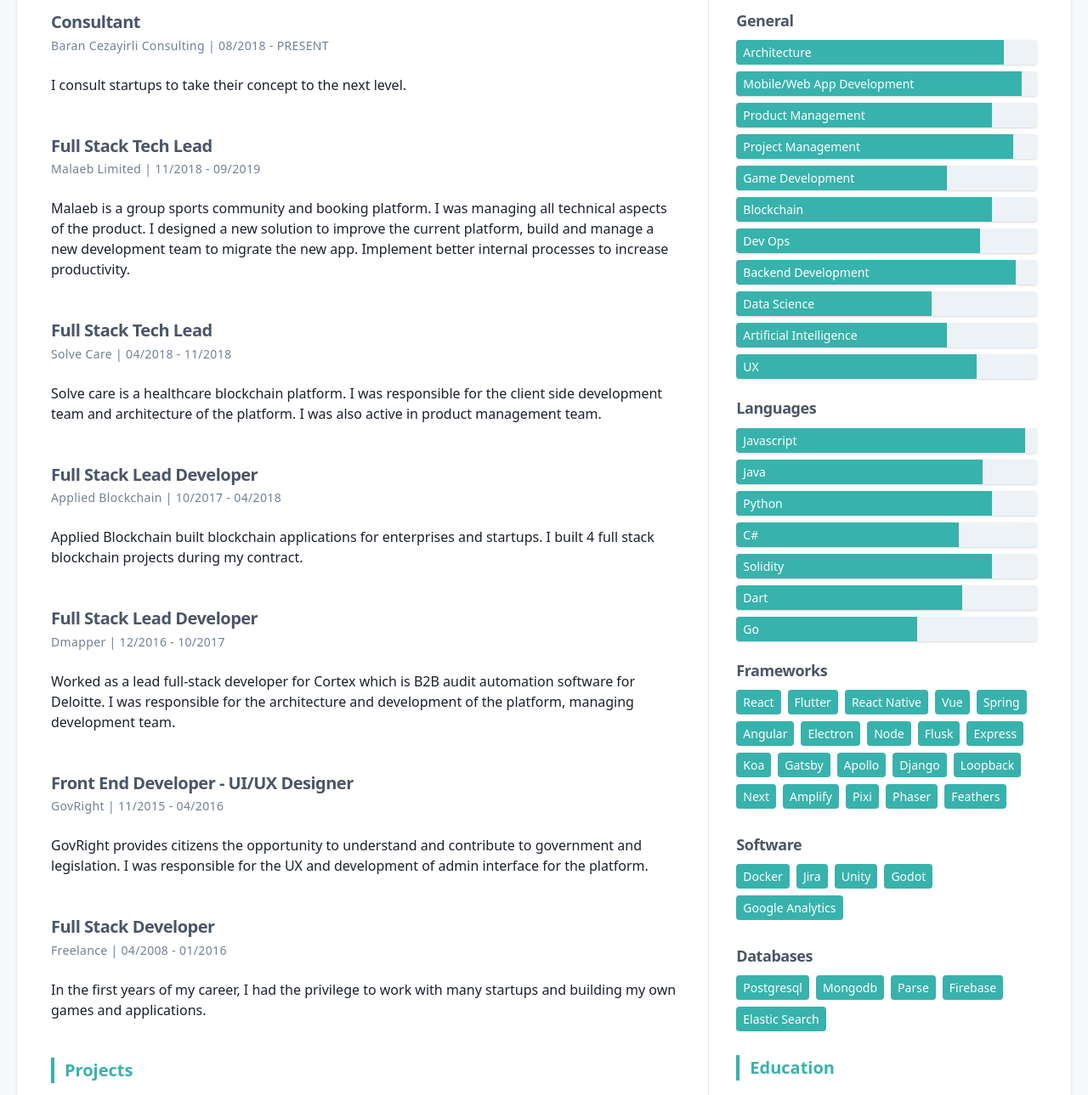
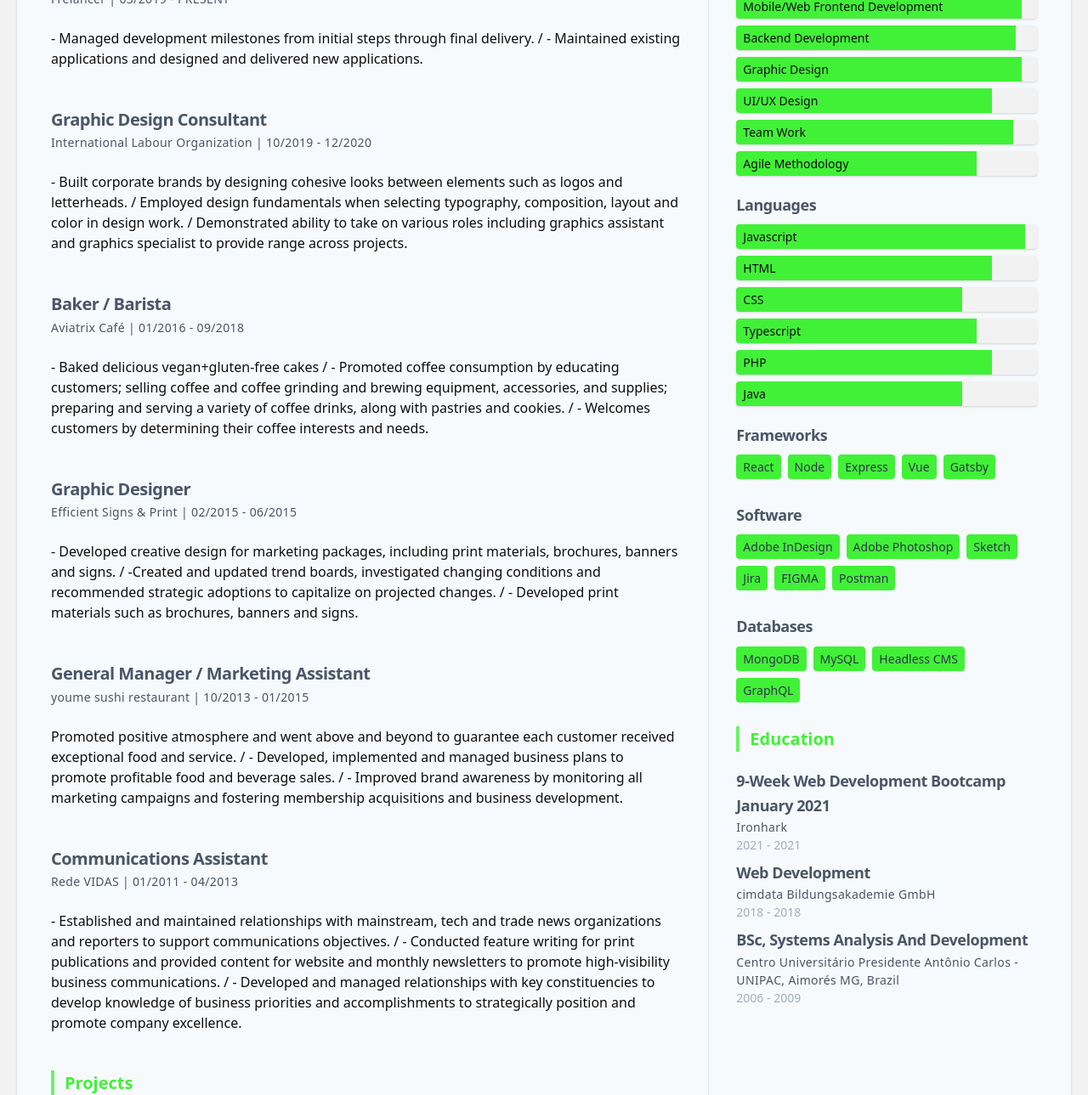
Before and after one commit to ptrcklehmann/resume-cms, a Gatsby site: page / in a window 1280 px wide. Shown: the part 475-1764 px from the top of the page at 85% size. Built offline with nearby package versions, Linux system fonts and the light colour scheme; Gatsby itself is replaced by a stand-in of ours.

Commit message:
add resume info and slyling

```diff
--- a/data/profile.json
+++ b/data/profile.json
@@ -1,9 +1,9 @@
 {
   "contact": {
-    "phone": "+380 63 251 76 44",
-    "email": "contact@barancezayirli.com",
-    "website": "https://barancezayirli.com",
-    "location": "Kiev, Ukraine"
+    "phone": "+49 15901345063",
+    "email": "ptrcklehmann@gmail.com",
+    "website": "https://ptrcklehmann.com",
+    "location": "Berlin, Germany"
   },
   "skills": [
     {
@@ -11,47 +11,27 @@
       "type": "percent",
       "subskills": [
         {
-          "name": "Architecture",
-          "percent": 89
-        },
-        {
-          "name": "Mobile/Web App Development",
+          "name": "Mobile/Web Frontend Development",
           "percent": 95
-        },
-        {
-          "name": "Product Management",
-          "percent": 85
-        },
-        {
-          "name": "Project Management",
-          "percent": 92
-        },
-        {
-          "name": "Game Development",
-          "percent": 70
-        },
-        {
-          "name": "Blockchain",
-          "percent": 85
-        },
-        {
-          "name": "Dev Ops",
-          "percent": 81
         },
         {
           "name": "Backend Development",
           "percent": 93
         },
         {
-          "name": "Data Science",
-          "percent": 65
+          "name": "Graphic Design",
+          "percent": 95
         },
         {
-          "name": "Artificial Intelligence",
-          "percent": 70
+          "name": "UI/UX Design",
+          "percent": 85
         },
         {
-          "name": "UX",
+          "name": "Team Work",
+          "percent": 92
+        },
+        {
+          "name": "Agile Methodology",
           "percent": 80
         }
       ]
@@ -65,28 +45,24 @@
           "percent": 96
         },
         {
-          "name": "Java",
-          "percent": 82
-        },
-        {
-          "name": "Python",
+          "name": "HTML",
           "percent": 85
         },
         {
-          "name": "C#",
-          "percent": 74
+          "name": "CSS",
+          "percent": 75
         },
         {
-          "name": "Solidity",
+          "name": "Typescript",
+          "percent": 80
+        },
+        {
+          "name": "PHP",
           "percent": 85
         },
         {
-          "name": "Dart",
+          "name": "Java",
           "percent": 75
-        },
-        {
-          "name": "Go",
-          "percent": 60
         }
       ]
     },
@@ -98,61 +74,16 @@
           "name": "React"
         },
         {
-          "name": "Flutter"
+          "name": "Node"
         },
         {
-          "name": "React Native"
+          "name": "Express"
         },
         {
           "name": "Vue"
         },
         {
-          "name": "Spring"
-        },
-        {
-          "name": "Angular"
-        },
-        {
-          "name": "Electron"
-        },
-        {
-          "name": "Node"
-        },
-        {
-          "name": "Flusk"
-        },
-        {
-          "name": "Express"
-        },
-        {
-          "name": "Koa"
-        },
-        {
           "name": "Gatsby"
-        },
-        {
-          "name": "Apollo"
-        },
-        {
-          "name": "Django"
-        },
-        {
-          "name": "Loopback"
-        },
-        {
-          "name": "Next"
-        },
-        {
-          "name": "Amplify"
-        },
-        {
-          "name": "Pixi"
-        },
-        {
-          "name": "Phaser"
-        },
-        {
-          "name": "Feathers"
         }
       ]
     },
@@ -161,19 +92,22 @@
       "type": "tag",
       "subskills": [
         {
-          "name": "Docker"
+          "name": "Adobe InDesign"
+        },
+        {
+          "name": "Adobe Photoshop"
+        },
+        {
+          "name": "Sketch"
         },
         {
           "name": "Jira"
         },
         {
-          "name": "Unity"
+          "name": "FIGMA"
         },
         {
-          "name": "Godot"
-        },
-        {
-          "name": "Google Analytics"
+          "name": "Postman"
         }
       ]
     },
@@ -182,127 +116,107 @@
       "type": "tag",
       "subskills": [
         {
-          "name": "Postgresql"
+          "name": "MongoDB"
         },
         {
-          "name": "Mongodb"
+          "name": "MySQL"
         },
         {
-          "name": "Parse"
+          "name": "Headless CMS"
         },
         {
-          "name": "Firebase"
-        },
-        {
-          "name": "Elastic Search"
+          "name": "GraphQL"
         }
       ]
     }
   ],
-  "summary": "Highly focused technologist with a multidisciplinary skill set honed over 15+ years in the IT industry. I strive to build great products and can take an initial idea, tackle it from multiple angles and take it from something great to something incredible. With 15+ years of experience in various industries, I help tech startups from idea phase to high volumes. I design and build scalable solutions, implement internal processes that fit your organization, build teams that produce results.",
+  "summary": "Solution-driven Full Stack Developer adept at contributing to highly collaborative work environment, finding solutions and determining customer satisfaction. Proven experience developing consumer-focused websites using HTML, CSS, React.js and JavaScript. Built products for desktop and mobile app users over 4+ years, meeting highest standards for web design, user experience, best practices and speed. Designed and developed web applications across multiple APIs, third-party integrations and databases.",
   "education": [
     {
-      "institution": "Middle East Technical University, Turkey",
-      "degree": "Geological Engineering",
-      "start": "2013",
-      "end": "2006"
+      "institution": "Ironhark",
+      "degree": "9-Week Web Development Bootcamp January 2021",
+      "start": "2021",
+      "end": "2021"
     },
     {
-      "institution": "Gazi University, Turkey",
-      "degree": "Industrial Engineering",
-      "start": "2002",
-      "end": "2006"
+      "institution": "cimdata Bildungsakademie GmbH",
+      "degree": "Web Development",
+      "start": "2018",
+      "end": "2018"
+    },
+    {
+      "institution": "Centro Universitário Presidente Antônio Carlos - UNIPAC, Aimorés MG, Brazil",
+      "degree": "BSc, Systems Analysis And Development",
+      "start": "2006",
+      "end": "2009"
     }
   ],
   "experience": [
     {
-      "role": "Consultant",
-      "company": "Baran Cezayirli Consulting",
-      "description": "I consult startups to take their concept to the next level.",
-      "start": "08/2018",
+      "role": "Full Stack Developer",
+      "company": "Frelancer",
+      "description": "- Managed development milestones from initial steps through final delivery. / - Maintained existing applications and designed and delivered new applications.",
+      "start": "03/2019",
       "end": ""
     },
     {
-      "role": "Full Stack Tech Lead",
-      "company": "Malaeb Limited",
-      "description": "Malaeb is a group sports community and booking platform. I was managing all technical aspects of the product. I designed a new solution to improve the current platform, build and manage a new development team to migrate the new app. Implement better internal processes to increase productivity.",
-      "start": "11/2018",
-      "end": "09/2019"
+      "role": "Graphic Design Consultant",
+      "company": "International Labour Organization",
+      "description": "- Built corporate brands by designing cohesive looks between elements such as logos and letterheads. / Employed design fundamentals when selecting typography, composition, layout and color in design work. / Demonstrated ability to take on various roles including graphics assistant and graphics specialist to provide range across projects.",
+      "start": "10/2019",
+      "end": "12/2020"
     },
     {
-      "role": "Full Stack Tech Lead",
-      "company": "Solve Care",
-      "description": "Solve care is a healthcare blockchain platform. I was responsible for the client side development team and architecture of the platform. I was also active in product management team.",
-      "start": "04/2018",
-      "end": "11/2018"
+      "role": "Baker / Barista",
+      "company": "Aviatrix Café",
+      "description": "- Baked delicious vegan+gluten-free cakes / - Promoted coffee consumption by educating customers; selling coffee and coffee grinding and brewing equipment, accessories, and supplies; preparing and serving a variety of coffee drinks, along with pastries and cookies. / - Welcomes customers by determining their coffee interests and needs.",
+      "start": "01/2016",
+      "end": "09/2018"
     },
     {
-      "role": "Full Stack Lead Developer",
-      "company": "Applied Blockchain",
-      "description": "Applied Blockchain built blockchain applications for enterprises and startups. I built 4 full stack blockchain projects during my contract.",
-      "start": "10/2017",
-      "end": "04/2018"
+      "role": "Graphic Designer",
+      "company": "Efficient Signs & Print",
+      "description": "- Developed creative design for marketing packages, including print materials, brochures, banners and signs. / -Created and updated trend boards, investigated changing conditions and recommended strategic adoptions to capitalize on projected changes. / - Developed print materials such as brochures, banners and signs.",
+      "start": "02/2015",
+      "end": "06/2015"
     },
     {
-      "role": "Full Stack Lead Developer",
-      "company": "Dmapper",
-      "description": "Worked as a lead full-stack developer for Cortex which is B2B audit automation software for Deloitte. I was responsible for the architecture and development of the platform, managing development team.",
-      "start": "12/2016",
-      "end": "10/2017"
+      "role": "General Manager / Marketing Assistant",
+      "company": "youme sushi restaurant",
+      "description": "Promoted positive atmosphere and went above and beyond to guarantee each customer received exceptional food and service. / - Developed, implemented and managed business plans to promote profitable food and beverage sales. /  - Improved brand awareness by monitoring all marketing campaigns and fostering membership acquisitions and business development.",
+      "start": "10/2013",
+      "end": "01/2015"
     },
     {
-      "role": "Front End Developer - UI/UX Designer",
-      "company": "GovRight",
-      "description": "GovRight provides citizens the opportunity to understand and contribute to government and legislation. I was responsible for the UX and development of admin interface for the platform.",
-      "start": "11/2015",
-      "end": "04/2016"
-    },
-    {
-      "role": "Full Stack Developer",
-      "company": "Freelance",
-      "description": "In the first years of my career, I had the privilege to work with many startups and building my own games and applications.",
-      "start": "04/2008",
-      "end": "01/2016"
+      "role": "Communications Assistant",
+      "company": "Rede VIDAS",
+      "description": "- Established and maintained relationships with mainstream, tech and trade news organizations and reporters to support communications objectives. / - Conducted feature writing for print publications and provided content for website and monthly newsletters to promote high-visibility business communications. / - Developed and managed relationships with key constituencies to develop knowledge of business priorities and accomplishments to strategically position and promote company excellence.",
+      "start": "01/2011",
+      "end": "04/2013"
     }
   ],
   "social": [
     {
-      "service": "youtube",
-      "url": "https://www.youtube.com/channel/UCczRc31u_YXNiSpYKxQU_Ug"
-    },
-    {
       "service": "linkedin",
-      "url": "https://www.linkedin.com/in/barancezayirli"
-    },
-    {
-      "service": "twitter",
-      "url": "https://twitter.com/barancezayirli"
-    },
-    {
-      "service": "angellist",
-      "url": "https://angel.co/baran-cezayirli"
+      "url": "https://www.linkedin.com/in/ptrcklehmann"
     },
     {
       "service": "github",
-      "url": "https://github.com/barancezayirli"
-    },
-    {
-      "service": "facebook",
-      "url": "https://www.facebook.com/barancezayirli"
+      "url": "https://github.com/ptrcklehmann"
     },
     {
       "service": "instagram",
-      "url": "https://www.instagram.com/barancezayirli"
+      "url": "https://www.instagram.com/_patrico"
     }
   ],
-  "role": "Technologist",
+  "role": "Full Stack Developer",
   "projects": [
     {
-      "name": "Gatsby resume starter",
-      "company": "Open source",
-      "description": "Gatsby resume tailwind is a free starter template with  Netlify CMS implementation. It is easy to customize the design with thanks to tailwind theming capabilities. It uses git as a backend and can be deployed to any static hosting service like Netlify, firebase hosting or Github pages.",
-      "link": "https://github.com/barancezayirli/gatsby-resume-tailwind"
+      "name": "ORA ARTS prototype",
+      "company": "ORA",
+      "description": "Built with Reaact.js, Node.js, Express.js, MongoDB. 'ORA is the only platform connecting artists, curators, institutions, galleries and collectors around a cooperative system.'",
+      "link": "https://github.com/ORA-Arts/ora-prototype"
     }
   ],
-  "fullname": "Baran Cezayirli"
+  "fullname": "Patrick Lehmann"
 }
--- a/gatsby-config.js
+++ b/gatsby-config.js
@@ -6,26 +6,23 @@
 
 module.exports = {
   siteMetadata: {
-    title: `Baran Cezayirli | Technologist`,
-    author: `Baran Cezayirli`,
-    description: `With 10+ years of experience in various industries, I help tech
-              startups from idea phase to high volumes. I design and build
-              scalable solutions, implement internal processes that fit your
-              organization, build teams that produce results.`,
-    siteUrl: `https://barancezayirli.com/`,
+    title: `Patrick Lehmann | Full Stack Developer`,
+    author: `Patrick Lehmann`,
+    description: `Solution-driven Full Stack Developer adept at contributing to highly collaborative work environment, finding solutions and determining customer satisfaction. Proven experience developing consumer-focused websites using HTML, CSS, React.js and JavaScript.`,
+    siteUrl: `https://ptrcklehmann.com/`,
     social: {
-      twitter: `barancezayirli`,
+      twitter: ``,
     },
   },
   plugins: [
     {
       resolve: `gatsby-plugin-manifest`,
       options: {
-        name: `Baran Cezayirli | Technologist`,
+        name: `Patrick Lehmann | Full Stack Developer`,
         short_name: `CV`,
         start_url: `/`,
         background_color: `#f7f0eb`,
-        theme_color: `#38B2AC`,
+        theme_color: `#32F128`,
         display: `standalone`,
         icon: 'src/assets/site-icon.png'
       },
--- a/src/components/footer.js
+++ b/src/components/footer.js
@@ -6,7 +6,7 @@
   <footer className="py-6 mx-auto items-center justify-between md:flex">
     <div className="items-center flex tracking-wide mb-5 md:mb-0 justify-center text-sm ml-2">
       <span className="inline-block mr-1">
-        © {new Date().getFullYear()} | Developed with
+        © {new Date().getFullYear()} |
       </span>
       <span className="inline-block mr-1">
         <HeartIcon
@@ -14,14 +14,14 @@
           style={{ color: '#de3618' }}
         />
       </span>
-      <span className="inline-block mr-1">by</span>
+      <span className="inline-block mr-1"></span>
       <a
         className="text-primary-500 hover:text-primary-700 font-bold"
         href="https://barancezayirli.com"
         target="_blank"
         rel="noopener noreferrer"
       >
-        Baran Cezayirli
+        Patrick Lehmann
       </a>
     </div>
     {social && (
--- a/src/components/header.js
+++ b/src/components/header.js
@@ -4,7 +4,7 @@
 const Header = ({ name, role, contacts }) => (
   <header className="border-b border-neutral-300 pb-2 md:flex items-center justify-between">
     <div>
-      <h1 className="text-primary-500 text-4xl md:text-5xl font-bold tracking-wide leading-tight">
+      <h1 className="text-lime text-4xl md:text-5xl font-bold tracking-wide leading-tight">
         {name}
       </h1>
       <h2 className="font-light text-lg md:text-2xl text-primary-900 leading-relaxed tracking-widest">
--- a/src/components/list_item.js
+++ b/src/components/list_item.js
@@ -3,7 +3,7 @@
 
 const ListItem = ({ text }) => (
   <div className="my-1">
-    <BoltIcon className="inline-block h-3 fill-current text-secondary-500" />
+    <BoltIcon className="inline-block h-3 fill-current text-lightLime" />
     <span className="inline-block font-medium ml-2">{text}</span>
   </div>
 );
--- a/src/components/progress.js
+++ b/src/components/progress.js
@@ -1,9 +1,9 @@
 import React from 'react';
 
 const Progress = ({ percent, name }) => (
-  <div className="shadow w-full bg-neutral-200 rounded overflow-hidden mb-2">
+  <div className="shadow w-full bg-white rounded overflow-hidden mb-2">
     <div
-      className="bg-primary-500 text-sm py-1 text-white font-light"
+      className="bg-lime text-sm py-1 text-black font-light"
       style={{ width: `${percent}%` }}
     >
       <span className="pl-2">{name}</span>
--- a/src/main.css
+++ b/src/main.css
@@ -6,14 +6,14 @@
 }
 
 .btn-secondary {
-    @apply bg-secondary-500 text-white;
+    @apply bg-lime text-neutral-800;
 }
 .btn-secondary:hover {
-    @apply bg-secondary-700
+    @apply bg-lightLime
 }
 
 .contact-icon {
-    @apply fill-current w-4 h-4 mr-4 text-secondary-500;
+    @apply fill-current w-4 h-4 mr-4 text-lime;
 }
 
 .contact-link {
@@ -21,11 +21,11 @@
 }
 
 .contact-link:hover {
-    @apply text-secondary-500;
+    @apply text-lime;
 }
 
 .section-header {
-    @apply text-primary-500 text-xl border-l-4 border-primary-500 pl-3 font-bold;
+    @apply text-lime text-xl border-l-4 border-lightLime pl-3 font-bold;
 }
 
 .item-header {
@@ -33,11 +33,11 @@
 }
 
 .item-sub {
-    @apply text-neutral-600 tracking-wide text-sm;
+    @apply text-neutral-700 tracking-wide text-sm;
 }
 
 .tag {
-    @apply px-2 py-1 mr-2 mb-2 bg-primary-500 text-sm text-white inline-block capitalize font-light rounded;
+    @apply px-2 py-1 mr-2 mb-2 bg-lime text-sm text-neutral-800 inline-block capitalize font-light rounded;
 }
 
 .footer-social-link {
--- a/src/pages/index.js
+++ b/src/pages/index.js
@@ -14,9 +14,9 @@
 import '../main.css';
 
 const Home = () => (
-  <main className="antialiased text-neutral-900 bg-neutral-100 min-h-screen sm:p-5">
+  <main className="antialiased text-black bg-white min-h-screen sm:p-5">
     <SEO title="Resume" />
-    <div className="container mx-auto shadow bg-white py-5 px-10">
+    <div className="container mx-auto shadow bg-neutral-100 py-5 px-10">
       <Header
         contacts={resume.contact}
         name={resume.fullname}
--- a/tailwind.config.js
+++ b/tailwind.config.js
@@ -6,7 +6,10 @@
       primary: colors.teal,
       secondary: colors.orange,
       neutral: colors.gray,
-      white: '#FFF',
+      white: '#F2F2F2',
+      lime: '#41F137',
+      lightLime: '#6CF266',
+      black: '#0E0E0E'
     },
     extend: {},
   },
```
Also changed, not shown: static/profile.jpg.
